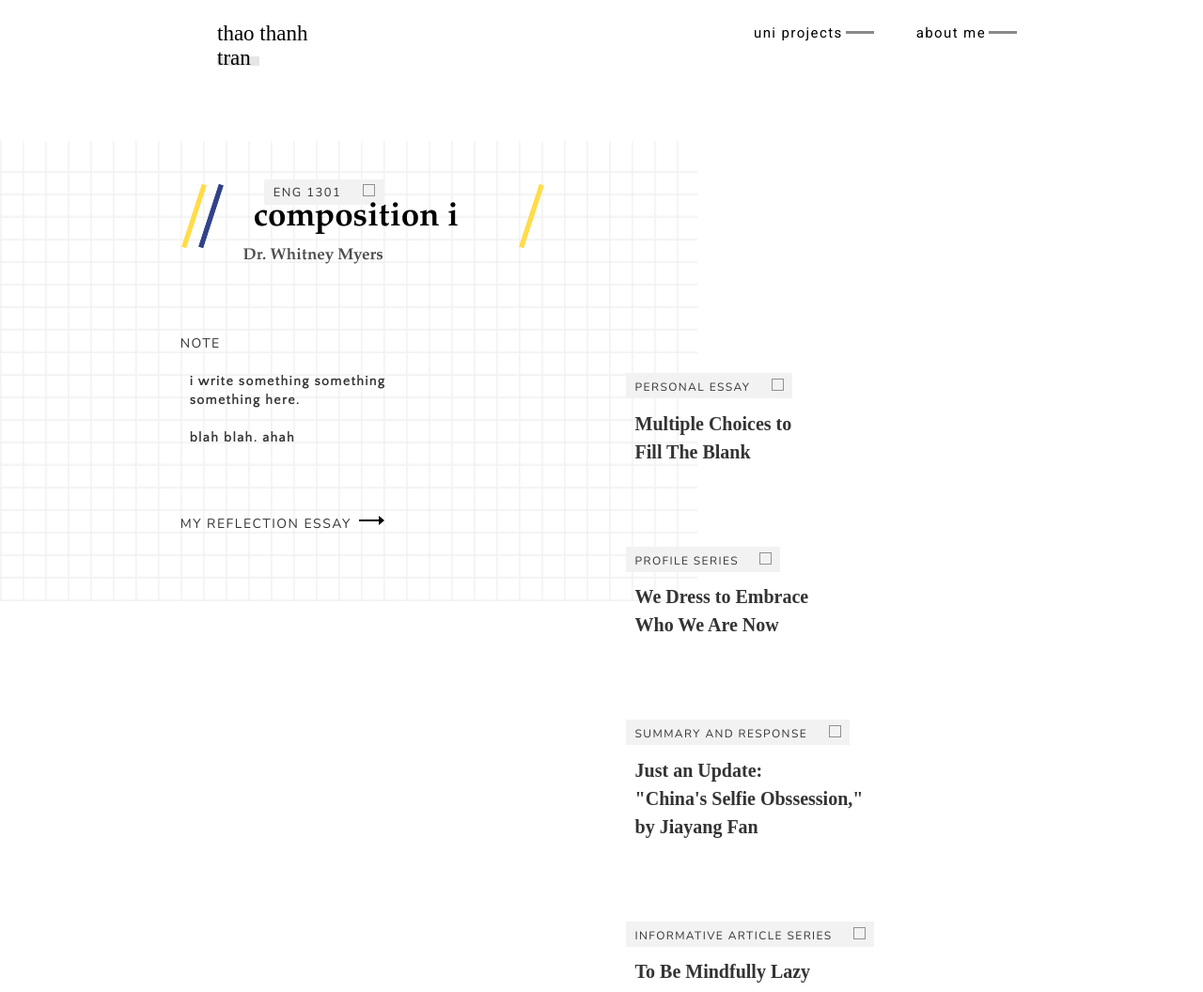
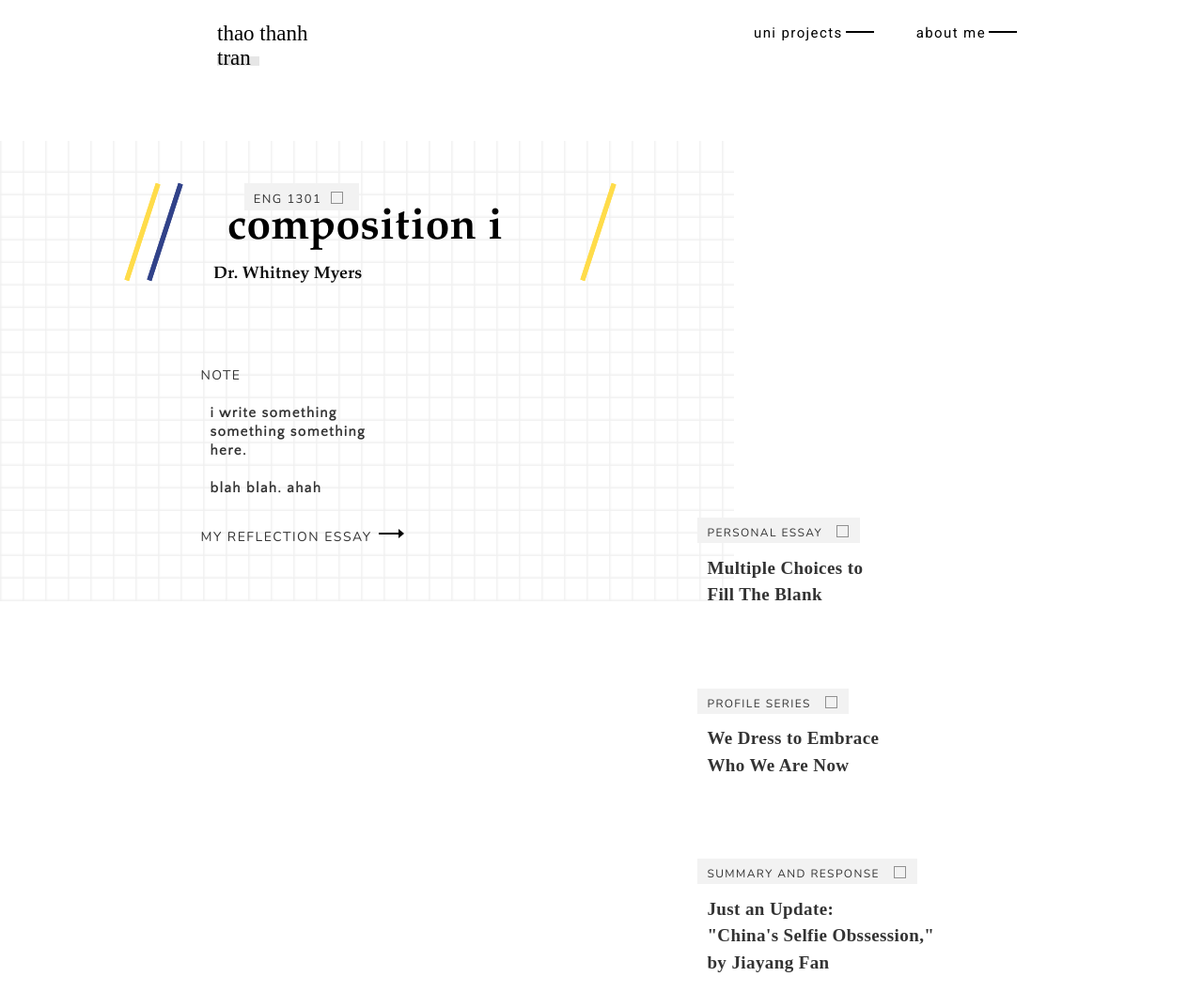
Before and after one commit to thaothanhtrantxwes/composition-i, a plain HTML site: page index.html in a window 1280 px wide. Shown: the top 1056 px of the page at 94% size. Drawn offline with nearby package versions, Linux system fonts and the light colour scheme; a script that the page names is missing; a web font is replaced by a local one.

Commit message:
Add files via upload

```diff
--- a/index.html
+++ b/index.html
@@ -20,14 +20,14 @@
             <div class='menubar'>
 
                 <div class='menueach'>
-                <a id="nav" href="#">about me<div id="line"></div></a></div>
+                <a id="nav" href="https://thaothanhtrantxwes.github.io/home/#about-me">about me<div id="line"></div></a></div>
 
                 <div class='menueach'>
-                    <a id="nav" href="#">uni projects<div id="line"></div></a>
+                    <a id="nav" href="https://thaothanhtrantxwes.github.io/home/#uni-projects">uni projects<div id="line"></div></a>
                 </div>
 
                 <div class="menu-id">
-                    <a href="#">thao thanh<br>tran</a>
+                    <a href="https://thaothanhtrantxwes.github.io/home/">thao thanh<br>tran</a>
                     <div id='myidunderline'></div>
                 </div>
 
@@ -39,15 +39,8 @@
 
                 <div class="course-title">
 
-                <div>
-                    <a id="course-id">eng 1301
-                        <div id="grade-box">
-                        <div id="box"></div>
-                        <div id="grade-course"></div>
-                        </div>
-                    </a>
-
-
+                <div id="course-id">
+                    <p id="id-and-grade">eng 1301</p><div id="box"></div>
                 </div>
 
                 <h1>composition i</h1>
@@ -94,73 +87,66 @@
                 <div>
                     <div id="gap"></div>
                     <div id="gap"></div>
+                    <div id="gap"></div>
 
-                    <div class="project">
+                    <div class="project"><a href="https://thaothanhtrantxwes.github.io/composition-i-sumary-and-response-essay/">
 
                         <div class="project-code">
-                            <a id=asm>personal essay
+                            <div id=asm><p id="id-and-grade">personal essay</p>
 
-                            <div id="grade-box">
                                 <div id="box"></div>
-                                <div id="grade-course"></div>
+
+
                             </div>
-
-                            </a>
                         </div>
 
-                        <p id="project-title" href="#">Multiple Choices to <br> Fill The Blank</p>
-
+                        <p id="project-title">Multiple Choices to<br>Fill The Blank</p>
+                    </a>
                     </div>
 
-                     <div class="project">
+                    <div class="project"><a href="https://thaothanhtrantxwes.github.io/composition-i-sumary-and-response-essay/">
 
                         <div class="project-code">
-                            <a id=asm>Profile Series
+                            <div id=asm><p id="id-and-grade">profile series</p>
 
-                            <div id="grade-box">
                                 <div id="box"></div>
-                                <div id="grade-course"></div>
+
+
                             </div>
-
-                            </a>
                         </div>
 
-                        <p id="project-title" href="#">We Dress to Embrace <br>Who We Are Now</p>
-
+                        <p id="project-title">We Dress to Embrace<br>Who We Are Now</p>
+                    </a>
                     </div>
 
-                    <div class="project">
+                    <div class="project"><a href="https://thaothanhtrantxwes.github.io/composition-i-sumary-and-response-essay/">
 
                         <div class="project-code">
-                            <a id=asm>summary and response
+                            <div id=asm><p id="id-and-grade">summary and response</p>
 
-                            <div id="grade-box">
                                 <div id="box"></div>
-                                <div id="grade-course"></div>
+
+
                             </div>
-
-                            </a>
                         </div>
 
-                        <p id="project-title" href="#">Just an Update:<br> "China's Selfie Obssession,"<br>by Jiayang Fan</p>
-
+                        <p id="project-title">Just an Update:<br> "China's Selfie Obssession,"<br>by Jiayang Fan</p>
+                    </a>
                     </div>
 
-                    <div class="project">
+                    <div class="project"><a href="https://thaothanhtrantxwes.github.io/composition-i-sumary-and-response-essay/">
 
                         <div class="project-code">
-                            <a id=asm>informative article series
+                            <div id=asm><p id="id-and-grade">informative article series</p>
 
-                            <div id="grade-box">
                                 <div id="box"></div>
-                                <div id="grade-course"></div>
+
+
                             </div>
-
-                            </a>
                         </div>
 
-                        <p id="project-title" href="#">To Be Mindfully Lazy</p>
-
+                        <p id="project-title">To Be Mindfully Lazy</p>
+                    </a>
                     </div>
 
              <div class="i-feel">
@@ -173,6 +159,7 @@
 
             </div>
 
+            <div id="gap"></div>
 
             </div>
 
--- a/style.css
+++ b/style.css
@@ -11,9 +11,7 @@ img {
     user-select: none;
 }
 
-body {
-    scroll-behavior: smooth;
-}
+
 
 
 /*menubar*/
@@ -25,15 +23,8 @@ body {
     top: 0;
     width: 100%;
     height: 70px;
-    z-index: 1;
+    z-index: 2;
 
-  -webkit-touch-callout: none; /* iOS Safari */
-    -webkit-user-select: none; /* Safari */
-     -khtml-user-select: none; /* Konqueror HTML */
-       -moz-user-select: none; /* Firefox */
-        -ms-user-select: none; /* Internet Explorer/Edge */
-            user-select: none; /* Non-prefixed version, currently
-                                  supported by Chrome and Opera */
 }
 
 .menueach {
@@ -54,8 +45,8 @@ body {
 #line {
     position: absolute;
     display: inline;
-    border: solid #898989;
-    border-width: 3px 0 0 0;
+    border: solid #000;
+    border-width: 2px 0 0 0;
     margin-top: 9px;
     margin-left: 3px;
     padding: 15px;
@@ -95,12 +86,12 @@ body {
     margin-left: 0%;
     z-index: 0;
 
-    padding-left: 220px;
+    padding-left: 0%;
 }
 
 .course-pad {
 
-    width: 58%;
+    width: 61%;
     height: 480px;
 
     background: repeating-linear-gradient(
@@ -138,90 +129,53 @@ body {
 
 #course-id {
     position: absolute;
-    top: 31px;
-    right: 230px;
+    top: 40px;
+    right: 206px;
+}
 
-    background-color: #F2F2F2;
-    padding: 5px 30px 2px 10px;
-
-    text-transform: uppercase;
-    color: #333333;
-
-    font-family: Nunito;
+#course-id p {
     font-size: 13px;
-    letter-spacing: 1.4px;
 }
-    #grade-box {
-        top: -30px;
-
-        position: relative;
-        display: inline-block;
-
-        margin-left: 10px;
-    }
-        #box {
-        position: absolute;
-        z-index: 1;
-        top: 17px;
-        left: 8px;
-
-        width: 13px;
-        height: 13px;
-
-        border: 1px solid #333333;
-        opacity: 0.5;
-        }
-
-    #grade-course {
-        position: absolute;
-        top: 12px;
-        right: -30px;
-
-        width: 25px;
-        height: 20px;
-
-        background-color: #C0ED56;
-        opacity: 0.0;
-    }
 
 .course-pad h1 {
     position: absolute;
 
-    right: 150px;
-    top: 37px;
+    right: 66px;
+    top: 40px;
 
+    letter-spacing: 0.5px;
     font-family: Garamond;
-    font-size: 35px;
+    font-size: 46px;
     font-weight: 600;
 }
 
 .course-pad h2 {
     position: absolute;
 
-    top: 90px;
-    right: 230px;
+    top: 109px;
+    right: 216px;
 
     font-family: Garamond;
-    font-size: 17px;
+    font-size: 18px;
     font-weight: 600;
 
-    color: #4d4d4d;
+    color: #0d0d0d;
 }
 
 
 .slash {
     position: absolute;
-    right: 450px;
-    top: 15px;
+    right: 452px;
+    top: 13px;
 }
 
 .slash h1 {
     position: absolute;
     top: 10px;
-    left: 16px;
+    left: 0px;
 
     border: solid #FFDC4A;
-    border-width: 0 0 70px 5px;
+    border-width: 0 0 108px 5px;
     transform: rotate(18deg);
     -webkit-transform: rotate(18deg);
 }
@@ -229,10 +183,10 @@ body {
 .slash h2 {
     position: absolute;
     top: 10px;
-    left: 34px;
+    left: 24px;
 
     border: solid #314289;
-    border-width: 0 0 70px 5px;
+    border-width: 0 0 108px 5px;
     transform: rotate(18deg);
     -webkit-transform: rotate(18deg);
 }
@@ -240,17 +194,17 @@ body {
 .slash h3 {
     position: absolute;
     top: 10px;
-    right: -380px;
+    right: -490px;
 
     border: solid #FFDC4A;
-    border-width: 0 0 70px 5px;
+    border-width: 0 0 108px 5px;
     transform: rotate(18deg);
     -webkit-transform: rotate(18deg);
 }
 
 .course-title {
     position: relative;
-    right: 20%;
+    right: 23%;
 
   -webkit-touch-callout: none;
     -webkit-user-select: none;
@@ -269,7 +223,7 @@ body {
     border-top: 2px solid #000;
     padding-top: 4px;
 
-    top: 218px;
+    top: 198px;
 }
 
 .go-to::after{
@@ -298,29 +252,29 @@ body {
 
     position: relative;
     display: inline-block;
-    margin-left: 52%;
-    z-index: 4;
+    margin-left: 58%;
+    z-index: 1;
 
 }
 
 #gap {
     position: relative;
-    height: 200px;
+    height: 185px;
 }
 
 
 /**/
 
 .ad {
-    margin-top: 175px;
+    margin-top: 209px;
     position: absolute;
     width: 400px;
-    right: 23%;
+    right: 24%;
 }
 
 .ad-banner {
 
-    margin-bottom: 52px;
+    margin-bottom: 32px;
     width: 410px;
     height: 140px;
 
@@ -355,7 +309,7 @@ body {
     color: #333333;
 
     font-family: Quattrocento Sans;
-    font-size: 14px;
+    font-size: 15px;
     font-weight: 600;
     letter-spacing: 1.4px;
     line-height: 20px;
@@ -376,16 +330,37 @@ body {
 /**/
 
 #asm {
-    background-color: #F2F2F2;
-    padding: 7px 30px 4px 10px;
+    position: relative;
+}
 
+#id-and-grade {
+    position: relative;
+
+    display: inline;
     text-transform: uppercase;
     color: #333333;
 
     font-family: Nunito;
     font-size: 12px;
     letter-spacing: 1.4px;
-}
+
+    padding: 8px 40px 3px 10px;
+    background-color: #F2F2F2;
+
+}  #box {
+        position: relative;
+        display: inline-block;
+
+        top: 1px;
+        right: 30px;
+
+        width: 13px;
+        height: 13px;
+
+        border: 1px solid #333333;
+        opacity: 0.5;
+        }
+
 
 #project-title {
 
@@ -396,8 +371,12 @@ body {
 
     color: #333333;
     font-family: Quattrocento;
-    font-size: 20px;
+    font-size: 19px;
     font-weight: 600;
+    letter-spacing: 0.4px;
+    line-height: 1.5;
+
+    text-decoration: none;
 
     z-index: 2;
 }
@@ -407,14 +386,18 @@ body {
     z-index: 2;
 }
 
+.project a {
+    text-decoration: none;
+}
+
 .list {
-    z-index: 9;
+    z-index: 3;
 }
 
 /* i feel */
 .i-feel {
     position: relative;
-    right: 138px;
+    right: 88px;
     margin-top: 28px;
     margin-bottom: 80px;
 
```
